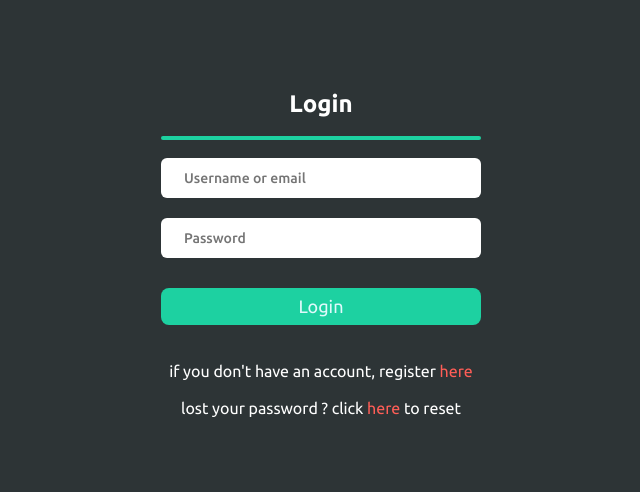
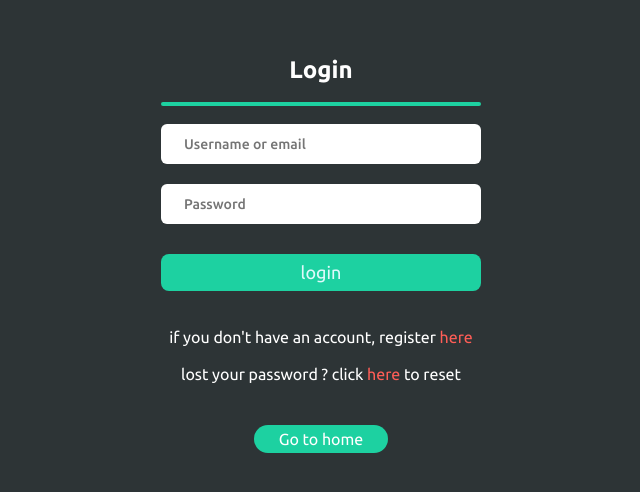
Before and after one commit to ELASHMAWYDEV/GuestBook-Coformatique, a React (Create React App) app: page /login in a window 1280 px wide. Shown: the part 146-638 px from the top of the page, without its empty margins (319-959 px from the left). Built offline with nearby package versions, Linux system fonts and the light colour scheme.

Commit message:
Added Go Home link to Login & Register routes

```diff
--- a/src/assets/sass/_globals.scss
+++ b/src/assets/sass/_globals.scss
@@ -35,6 +35,7 @@
   padding: 5px 25px;
   transition: 0.2s ease;
   text-align: center;
+  border: none;
   &:hover {
     background-color: $bgHover;
   }
--- a/src/routes/Login/Login.js
+++ b/src/routes/Login/Login.js
@@ -14,9 +14,10 @@ class Login extends Component {
             <input placeholder="Username or email" type="text"/>
             <input placeholder="Password" type="text" />
           </div>
-          <button className="login-btn">Login</button>
+          <button className="login-btn">login</button>
           <p className="after-box-notice">if you don't have an account, register <Link to="/register">here</Link></p>
           <p className="after-box-notice">lost your password ? click <Link to="/reset">here</Link> to reset</p>
+          <Link to="/" className="go-home-btn">Go to home</Link>
         </div>
       </div>
     );
--- a/src/routes/Login/Login.scss
+++ b/src/routes/Login/Login.scss
@@ -32,4 +32,8 @@
   .after-box-notice {
     @include afterBoxNotice;
   }
+  .go-home-btn {
+    @include roundedBtn($green, $darkGreen);
+    margin-top: 40px;
+  }
 }
--- a/src/routes/Register/Register.js
+++ b/src/routes/Register/Register.js
@@ -18,6 +18,7 @@ class Register extends Component {
           </div>
           <button className="register-btn">register</button>
           <p className="after-box-notice">if you already have an account, login <Link to="/login">here</Link></p>
+          <Link to="/" className="go-home-btn">Go to home</Link>
         </div>
       </div>
     );
--- a/src/routes/Register/Register.scss
+++ b/src/routes/Register/Register.scss
@@ -32,4 +32,8 @@
   .after-box-notice {
     @include afterBoxNotice;
   }
+  .go-home-btn {
+    @include roundedBtn($green, $darkGreen);
+    margin-top: 40px;
+  }
 }
```
